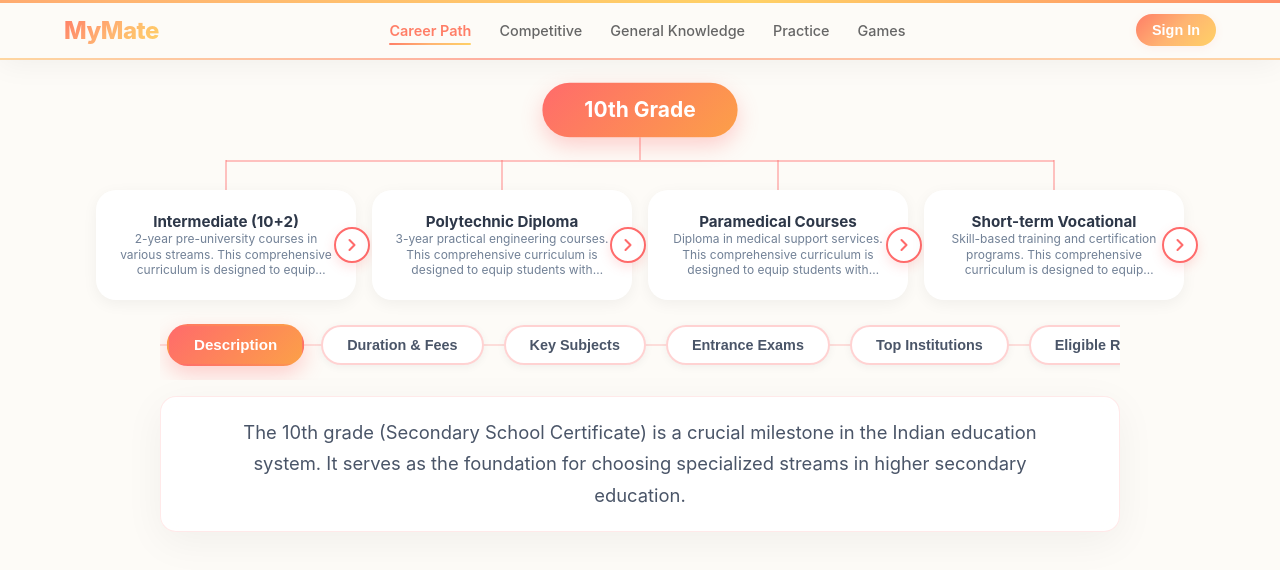
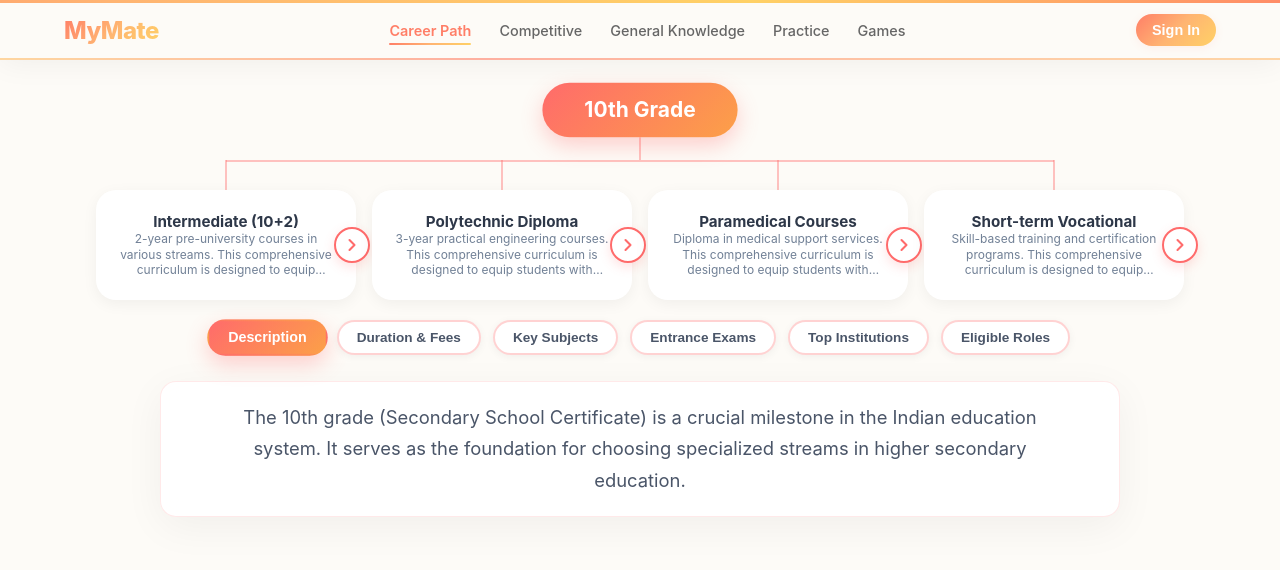
Before and after one commit to mymate01/mymate-app, a Next.js app: page /career-path in a window 1280 px wide. Shown: the top 570 px of the page. Built offline with nearby package versions, Linux system fonts and the light colour scheme.

Commit message:
fix(MYM-11): fix tab buttons getting clipped - allow wrapping and reduce padding

```diff
--- a/src/components/CareerMap/CourseInfoPanel.module.css
+++ b/src/components/CareerMap/CourseInfoPanel.module.css
@@ -10,35 +10,14 @@
 
 .nodeList {
   display: flex;
-  gap: 20px;
-  justify-content: flex-start;
+  gap: 12px;
+  justify-content: center;
   align-items: center;
   position: relative;
   margin-bottom: 16px;
-  flex-wrap: nowrap;
+  flex-wrap: wrap;
   width: 100%;
-  max-width: 100%;
-  overflow-x: auto;
-  padding: 15px 10px;
-  scrollbar-width: none;
-}
-
-.nodeList::-webkit-scrollbar {
-  display: none;
-}
-
-/* Horizontal Line connecting nodes */
-.nodeList::before {
-  content: '';
-  position: absolute;
-  top: 50%;
-  left: 0;
-  right: 0;
-  min-width: 100%;
-  height: 2px;
-  background: rgba(255, 107, 107, 0.2);
-  z-index: 0;
-  transform: translateY(-50%);
+  padding: 10px 0;
 }
 
 .navNode {
@@ -47,14 +26,14 @@
   background: white;
   border: 2px solid rgba(255, 107, 107, 0.3);
   border-radius: 30px;
-  padding: 10px 24px;
+  padding: 8px 18px;
   font-weight: 600;
   color: #4a5568;
   cursor: pointer;
   transition: all 0.3s cubic-bezier(0.175, 0.885, 0.32, 1.275);
   box-shadow: 0 2px 8px rgba(0,0,0,0.05);
   white-space: nowrap;
-  font-size: 0.9rem;
+  font-size: 0.85rem;
 }
 
 .navNode:hover {
```
